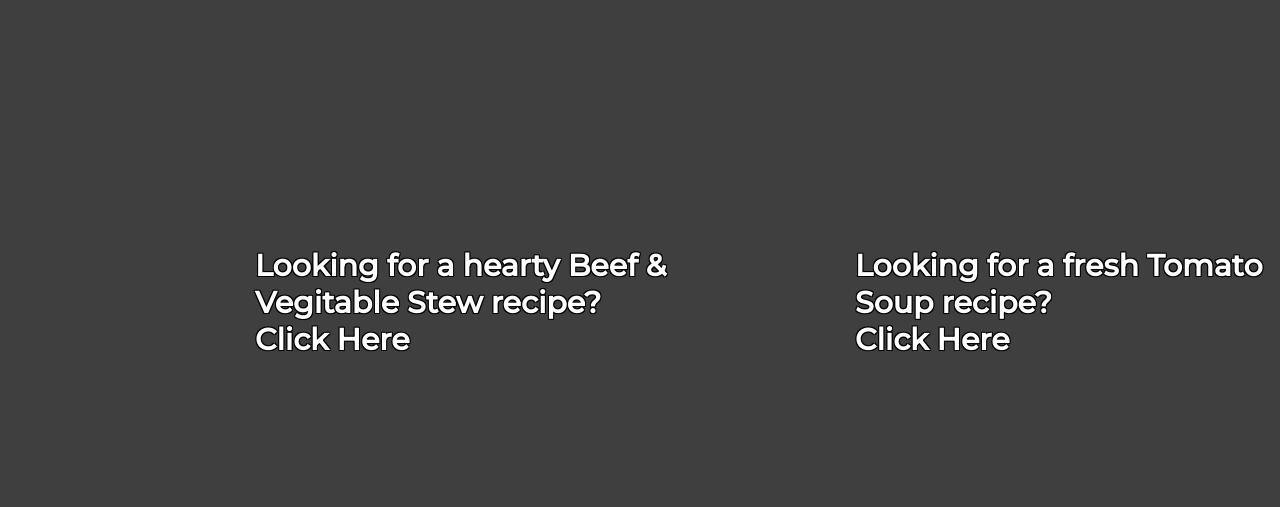
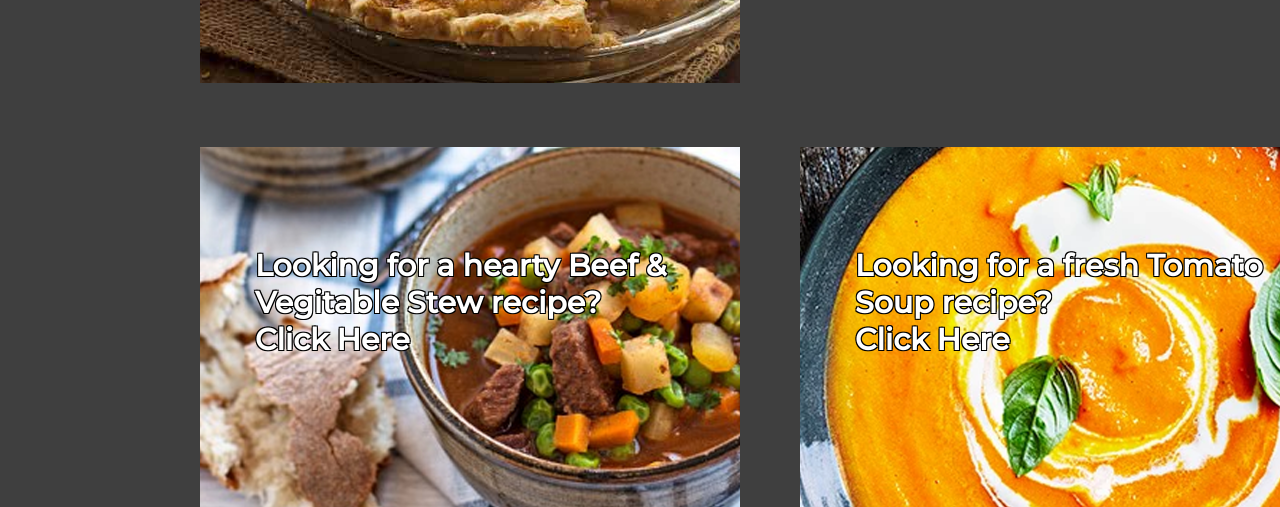
Before and after one commit to Jon1133/RusticRecipes, a plain HTML site: page index.html in a window 1280 px wide. Shown: the part 456-963 px from the top of the page. Drawn offline with Linux system fonts and the light colour scheme.

Commit message:
Update main.css

```diff
--- a/main.css
+++ b/main.css
@@ -74,7 +74,7 @@ p{
     padding-top: 100px;
     width:540px;
     height:360px;
-    background-image: url(../develop_website/images/apple_pie.png);
+    background-image: url(../images/apple_pie.png);
     background-size:cover;
     color: rgb(255, 255, 255);
     text-shadow:
@@ -119,7 +119,7 @@ p:hover{
     padding-top: 100px;
     width:540px;
     height:360px;
-    background-image: url(../develop_website/images/beef_stew.png);
+    background-image: url(../images/beef_stew.png);
     background-size:cover;
     color: rgb(255, 255, 255);
     text-shadow:
@@ -151,7 +151,7 @@ p:hover{
     padding-top: 100px;
     width:540px;
     height:360px;
-    background-image: url(../develop_website/images/tom_soup.png);
+    background-image: url(../images/tom_soup.png);
     background-size:cover;
     color: rgb(255, 255, 255);
     text-shadow:
```
